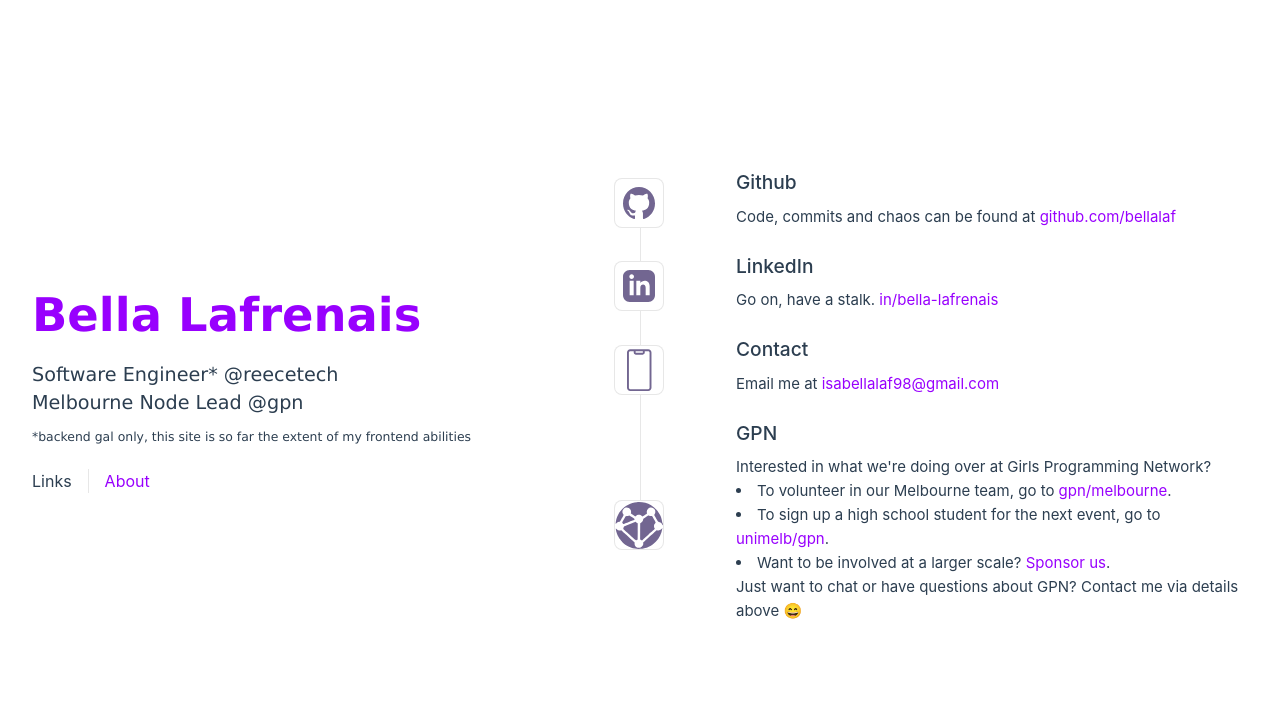
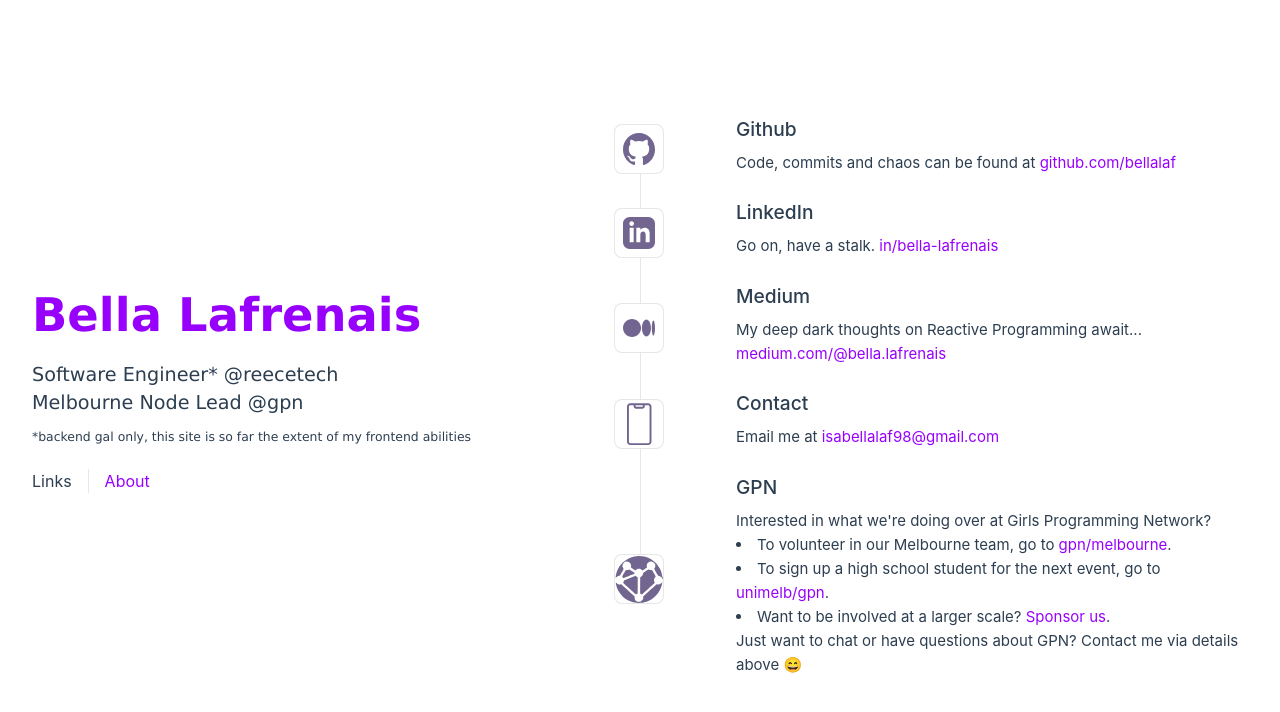
Before and after one commit to bellalaf/bellalaf.com, a Vue app: page / in a window 1280 px wide. Shown: the top 712 px of the page. Built offline with nearby package versions, Linux system fonts and the light colour scheme.

Commit message:
add medium link

```diff
--- a/src/components/Links.vue
+++ b/src/components/Links.vue
@@ -4,6 +4,7 @@
 import LinkedinIcon from './icons/IconLinkedIn.vue'
 import GpnIcon from './icons/IconGpn.vue'
 import ContactIcon from './icons/IconContact.vue'
+import MediumIcon from './icons/IconMedium.vue'
 
 </script>
 
@@ -26,6 +27,16 @@
 
     Go on, have a stalk.
     <a href="https://www.linkedin.com/in/bella-lafrenais/" target="_blank" rel="noopener">in/bella-lafrenais</a>
+  </WelcomeItem>
+
+  <WelcomeItem>
+    <template #icon>
+      <MediumIcon />
+    </template>
+    <template #heading>Medium</template>
+
+    My deep dark thoughts on Reactive Programming await...
+    <a href="https://medium.com/@bella.lafrenais" target="_blank" rel="noopener">medium.com/@bella.lafrenais</a>
   </WelcomeItem>
 
   <WelcomeItem>
--- /dev/null
+++ b/src/components/icons/IconMedium.vue
@@ -0,0 +1,11 @@
+<template>
+  <svg xmlns="http://www.w3.org/2000/svg" width="32" height="32" fill=#726691 version="1.1" id="Layer_1" x="0px" y="0px"
+     viewBox="0 0 512 512" style="enable-background:new 0 0 512 512;" xml:space="preserve">
+<g>
+	<path d="M288.8,256c0,79.52-64.64,144-144.42,144C64.75,400.11,0.11,335.64,0,256l0,0c0-79.55,64.64-144,144.38-144
+		c79.63-0.12,144.29,64.33,144.42,143.97L288.8,256z M447.2,256c0,74.88-32.32,135.55-72.19,135.55s-72.19-60.7-72.19-135.55
+		c0-74.88,32.32-135.55,72.19-135.55S447.2,181.15,447.2,256z M512,256c0,67.07-11.36,121.44-25.41,121.44
+		c-14.02,0-25.38-54.4-25.38-121.44c0-67.07,11.36-121.44,25.41-121.44C500.64,134.56,512,188.93,512,256z"/>
+</g>
+</svg>
+</template>
```
